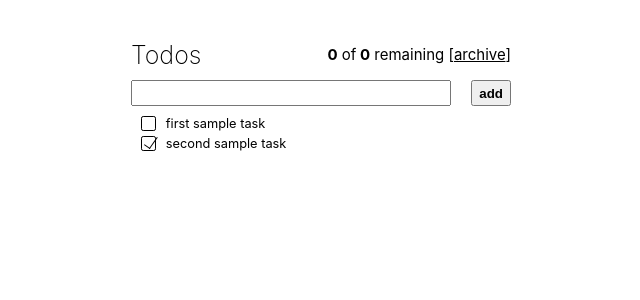
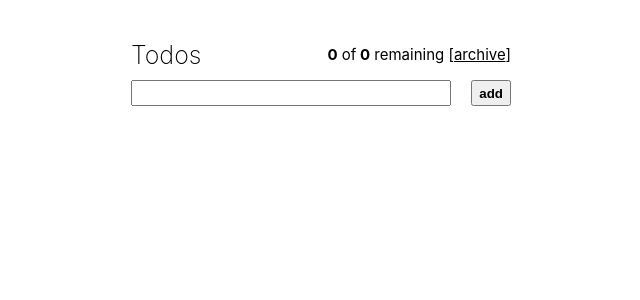
Before and after one commit to soniah7/todo-app, a React (Create React App) app: page / in a window 1280 px wide. Shown: the top 300 px of the page, without its empty margins (319-959 px from the left). Built offline with nearby package versions, Linux system fonts and the light colour scheme.

Commit message:
ticking box to complete task is working. code need to be cleaned

```diff
--- a/src/components/task-list/TaskList.js
+++ b/src/components/task-list/TaskList.js
@@ -3,26 +3,17 @@ import { connect } from "react-redux";
 import TaskItem from "./task-item/TaskItem.js";
 
 class TaskList extends Component {
-  constructor() {
-    super();
+  constructor(props) {
+    super(props);
     this.state = {
-      taskList: [
-        {
-          taskId: 0,
-          taskDescription: "first sample task",
-          taskCompletionStatus: false,
-        },
-        {
-          taskId: 2,
-          taskDescription: "second sample task",
-          taskCompletionStatus: true,
-        },
-      ],
+      taskList: [],
     };
   }
 
   componentDidUpdate(prevProps) {
     const { tasks } = this.props;
+    if (JSON.stringify(this.props) !== JSON.stringify(this.prevProps)) {
+      if (tasks.task_to_add) {
         if (
           !prevProps.tasks.task_to_add ||
           tasks.task_to_add.taskId !== prevProps.tasks.task_to_add.taskId
@@ -31,13 +22,32 @@ class TaskList extends Component {
           this.setState({ taskList });
         }
       }
+      if (tasks.task_to_complete) {
+        if (
+          !prevProps.tasks.task_to_complete ||
+          tasks.task_to_complete.taskId !==
+            prevProps.tasks.task_to_complete.taskId
+        ) {
+          // const { taskList } = this.state;
+          // const taskList = Array.from(this.state.taskList);
+          var taskList = JSON.parse(JSON.stringify(this.state.taskList));
+          taskList.forEach((task) => {
+            if (task.taskId === tasks.task_to_complete.taskId) {
+              task.taskCompletionStatus = true;
+            }
+          });
+          this.setState({ taskList });
+        }
+      }
+    }
+  }
 
   render() {
     const { taskList } = this.state;
     return (
       <div>
         {taskList.map((task, index) => (
-          <TaskItem id={index} task={task} />
+          <TaskItem key={index} task={task} />
         ))}
       </div>
     );
--- a/src/components/task-list/task-item/TaskItem.js
+++ b/src/components/task-list/task-item/TaskItem.js
@@ -1,9 +1,11 @@
 import React, { Component } from "react";
+import { connect } from "react-redux";
+import { completeTask } from "../../../redux/action";
 import "./TaskItem.scss";
 
 class TaskItem extends Component {
   constructor(props) {
-    super();
+    super(props);
   }
 
   render() {
@@ -14,6 +16,9 @@ class TaskItem extends Component {
           className={
             taskCompletionStatus ? "check-box check-box--ticked" : "check-box"
           }
+          onClick={() => {
+            this.props.completeTask(this.props.task);
+          }}
         />
         <div>{taskDescription}</div>
       </div>
@@ -21,4 +26,4 @@ class TaskItem extends Component {
   }
 }
 
-export default TaskItem;
+export default connect(() => ({}), { completeTask })(TaskItem);
--- a/src/redux/action-types.js
+++ b/src/redux/action-types.js
@@ -1,2 +1,3 @@
 export const ADD_TASK = "add_task";
+export const COMPLETE_TASK = "complete_task";
 export const ARCHIVE_TASKS = "archive_tasks";
--- a/src/redux/action.js
+++ b/src/redux/action.js
@@ -1,10 +1,15 @@
-import { ADD_TASK, ARCHIVE_TASKS } from "./action-types";
+import { ADD_TASK, COMPLETE_TASK, ARCHIVE_TASKS } from "./action-types";
 
 export const addTask = (task_to_add) => ({
   type: ADD_TASK,
   task_to_add,
 });
 
+export const completeTask = (task_to_complete) => ({
+  type: COMPLETE_TASK,
+  task_to_complete,
+});
+
 export const archiveTasks = (task) => ({
   type: ARCHIVE_TASKS,
 });
--- a/src/redux/reducer.js
+++ b/src/redux/reducer.js
@@ -1,4 +1,4 @@
-import { ADD_TASK, ARCHIVE_TASKS } from "./action-types";
+import { ADD_TASK, COMPLETE_TASK, ARCHIVE_TASKS } from "./action-types";
 import { combineReducers } from "redux";
 
 const initTask = { task_to_add: "", archive_tasks: false };
@@ -7,6 +7,9 @@ function tasks(state = initTask, action) {
     case ADD_TASK:
       const { task_to_add } = action;
       return { ...state, task_to_add, archive_tasks: false };
+    case COMPLETE_TASK:
+      const { task_to_complete } = action;
+      return { ...state, task_to_complete };
     case ARCHIVE_TASKS:
       return { ...state, archive_tasks: true };
     default:
```
Lines whose indentation alone changed are shown as unchanged.
